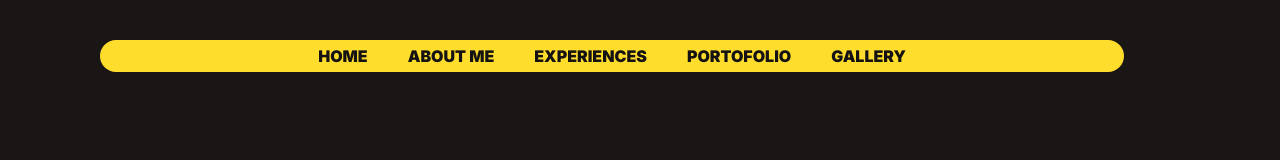
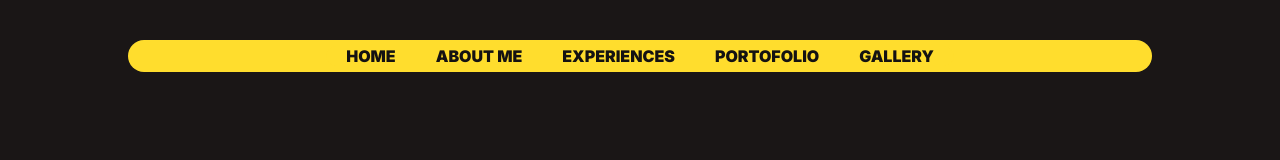
Before and after one commit to hamasfaa/FP-BST-Basic-13, a plain HTML site: page index.html in a window 1280 px wide. Drawn offline with Linux system fonts and the light colour scheme.

Commit message:
bug solved

```diff
--- a/css/style.css
+++ b/css/style.css
@@ -12,9 +12,8 @@ body {
   font-family: "Inter", sans-serif;
   font-size: 16px;
   background-color: #1a1616;
-  display: flex;
-  justify-content: center;
-  flex-direction: column;
+  display: grid;
+  place-items: center;
 }
 li {
   list-style: none;
```
